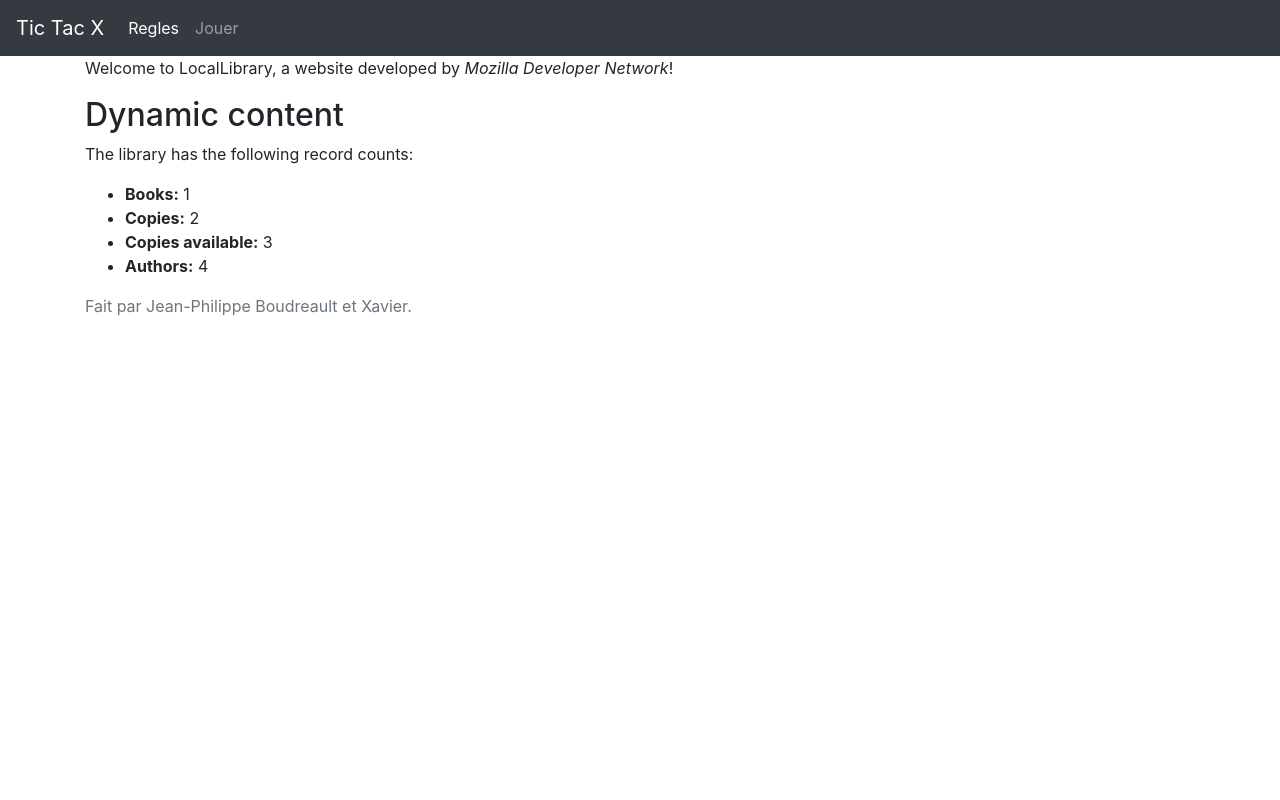
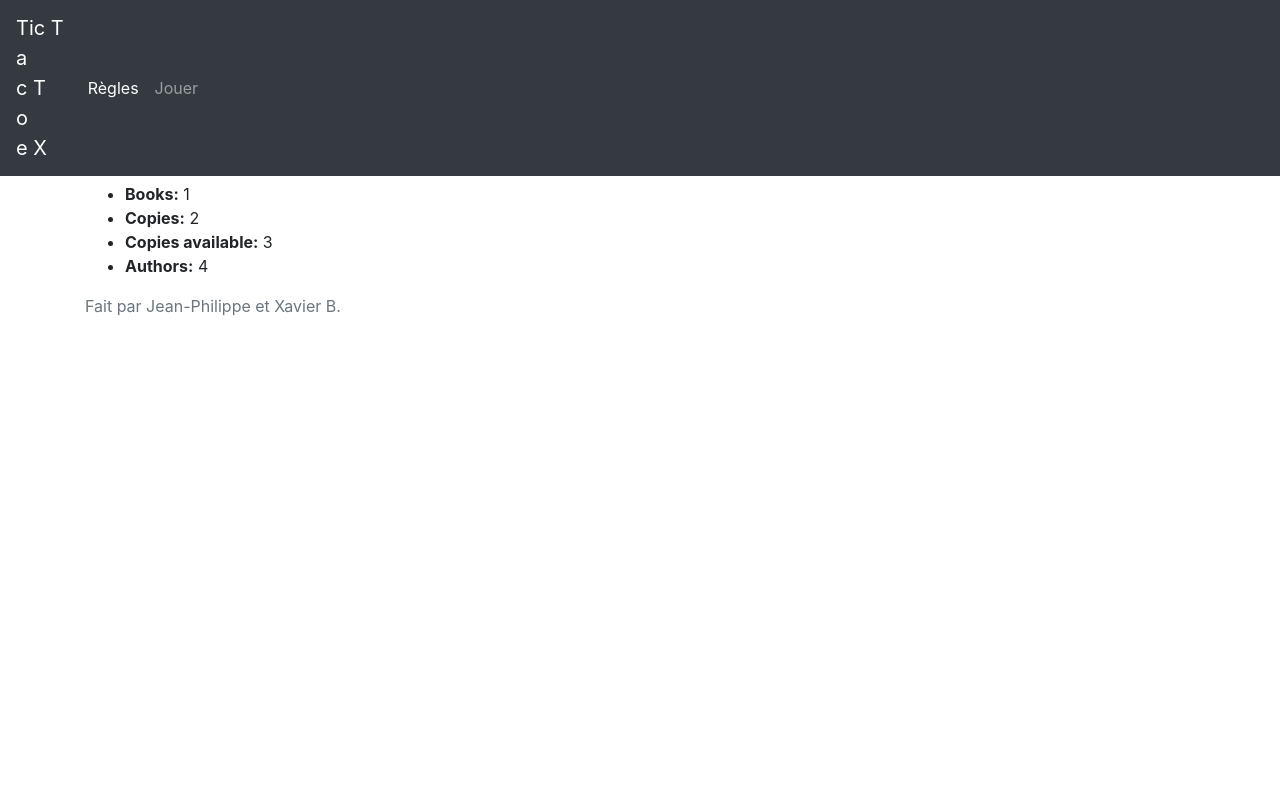
Before and after one commit to jpboudreault/tictactoe, a Django app: page /game/ in a window 1280 px wide. Run offline with Django 3.2, Linux system fonts and the light colour scheme; some libraries are stand-ins or nearby versions.

Commit message:
Refactoring to use a template

```diff
--- a/game/templates/base_generic.html
+++ b/game/templates/base_generic.html
@@ -2,22 +2,23 @@
 {% load static %}
 {% load bootstrap4 %}
 
-    <html lang="fr">
+    <html lang="fr" class="h-100">
     <head>
         {% block title %}<title>Tic Tac X</title>{% endblock %}
         <link rel="shortcut icon" href="{% static 'images/favicon.ico' %}" />
+        <link rel="stylesheet" href="{% static 'css/styles.css' %}">
     </head>
-    <body>
+    <body class="d-flex flex-column h-100">
         <header>
           <nav class="navbar navbar-expand-md navbar-dark fixed-top bg-dark">
-            <a class="navbar-brand" href="#">Tic Tac X</a>
+              <a class="navbar-brand" href="#">Tic T<div class="blue">a</div>c T<div class="red">o</div>e X</a>
             <button class="navbar-toggler" type="button" data-toggle="collapse" data-target="#navbarCollapse" aria-controls="navbarCollapse" aria-expanded="false" aria-label="Toggle navigation">
               <span class="navbar-toggler-icon"></span>
             </button>
             <div class="collapse navbar-collapse" id="navbarCollapse">
               <ul class="navbar-nav mr-auto">
                 <li class="nav-item active">
-                  <a class="nav-link" href="#">Regles<span class="sr-only">(current)</span></a>
+                  <a class="nav-link" href="#">R&egrave;gles<span class="sr-only">(current)</span></a>
                 </li>
                 <li class="nav-item">
                   <a class="nav-link" href="#">Jouer</a>
@@ -38,7 +39,7 @@
 
         <footer class="footer">
           <div class="container">
-            <span class="text-muted">Fait par Jean-Philippe Boudreault et Xavier. </span>
+            <span class="text-muted">Fait par Jean-Philippe et Xavier B. </span>
           </div>
         </footer>
 
```
